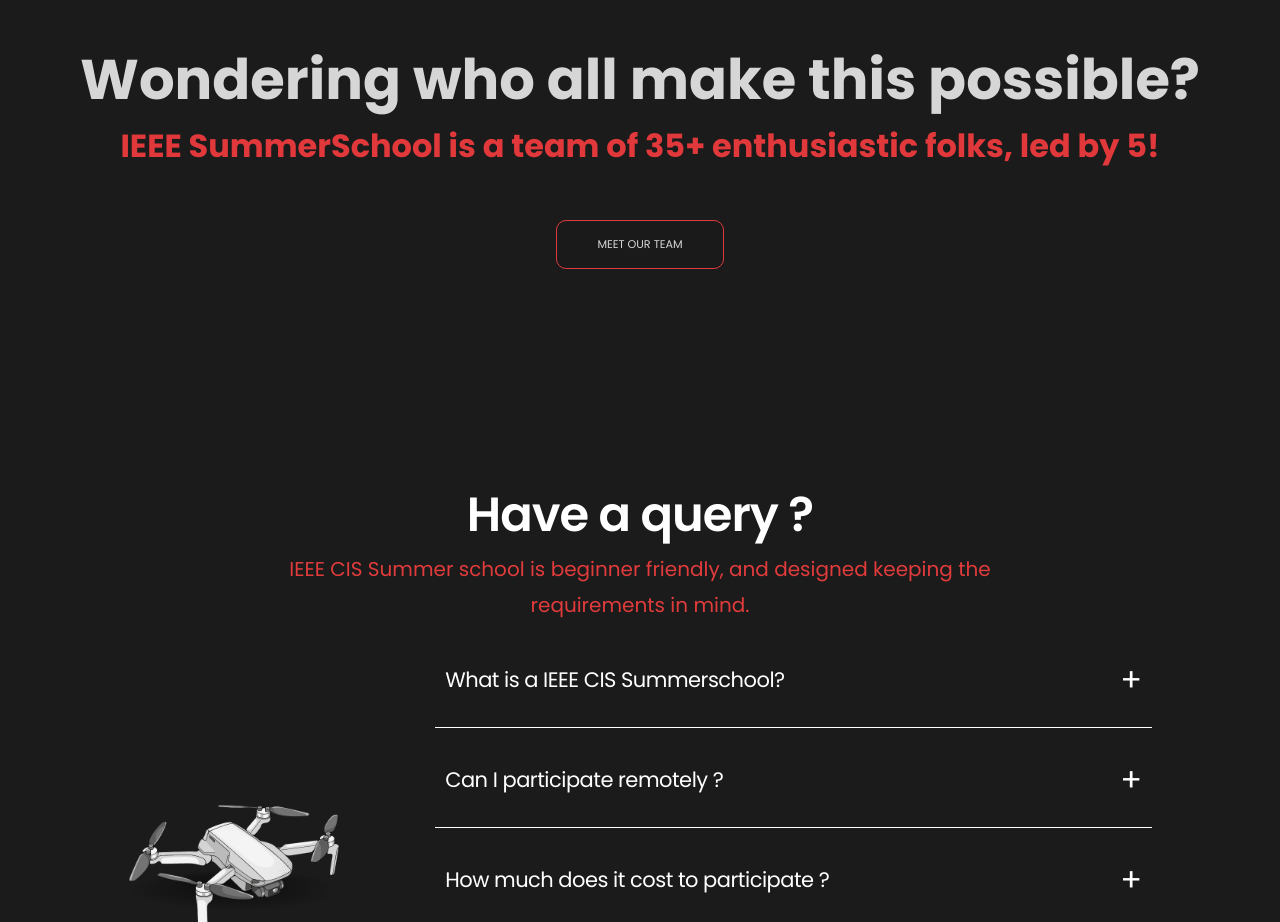
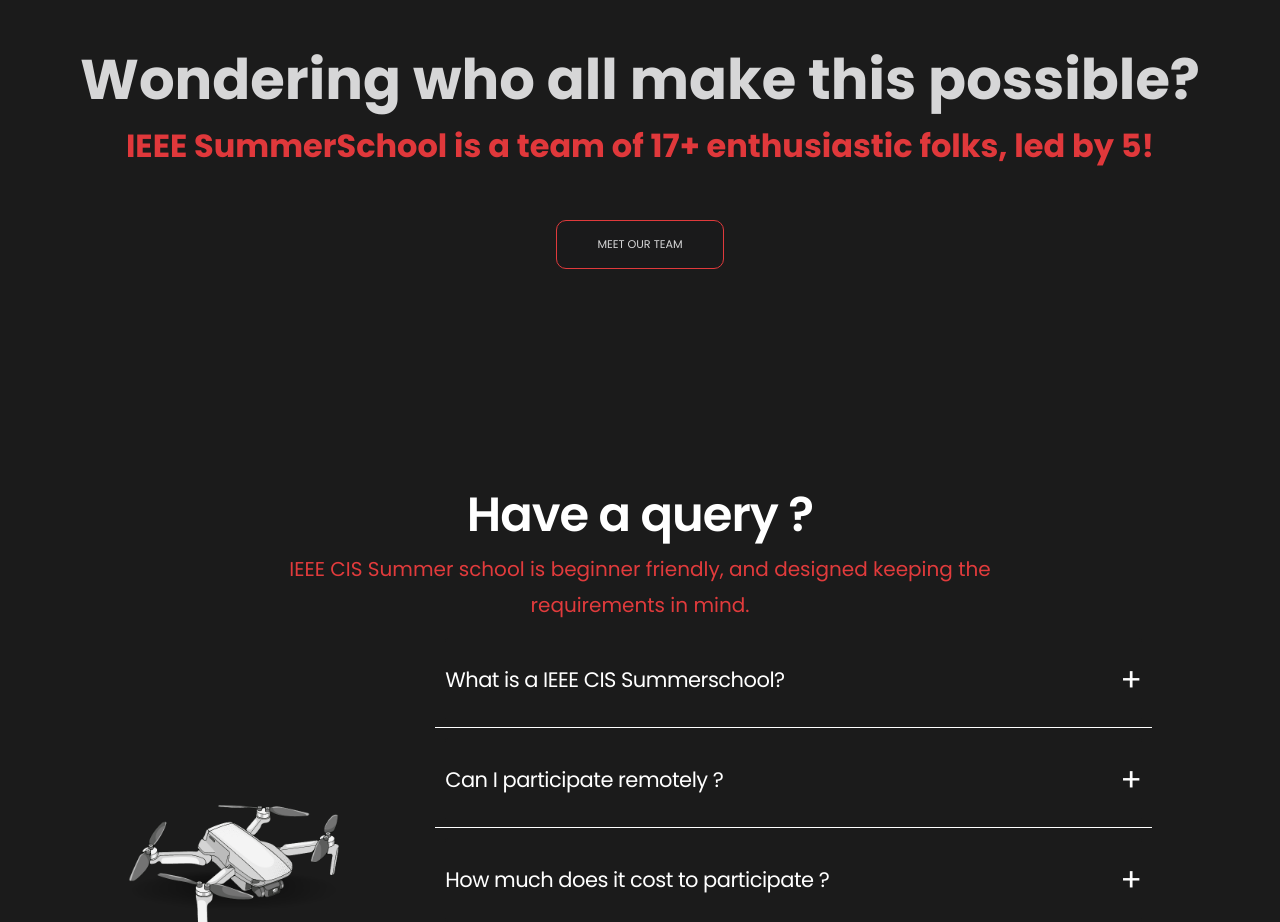
Before and after one commit to jayanth137/Summer_School_Cis, a React (Create React App) app: page / in a window 1280 px wide. Shown: the part 7260-8182 px from the top of the page. Built offline with nearby package versions, Linux system fonts and the light colour scheme.

Commit message:
Team Number Changed

```diff
--- a/src/component/Team/TeamComp.jsx
+++ b/src/component/Team/TeamComp.jsx
@@ -7,7 +7,7 @@
     <div className="team-comp" id="team">
       <h2 className="team-header">Wondering who all make this possible?</h2>
       <h3 className="team-description">
-        IEEE SummerSchool is a team of 35+ enthusiastic folks, led by 5!
+        IEEE SummerSchool is a team of 17+ enthusiastic folks, led by 5!
       </h3>
       <Link to="/team">
         <button className="meet-team-button">MEET OUR TEAM</button>
```
